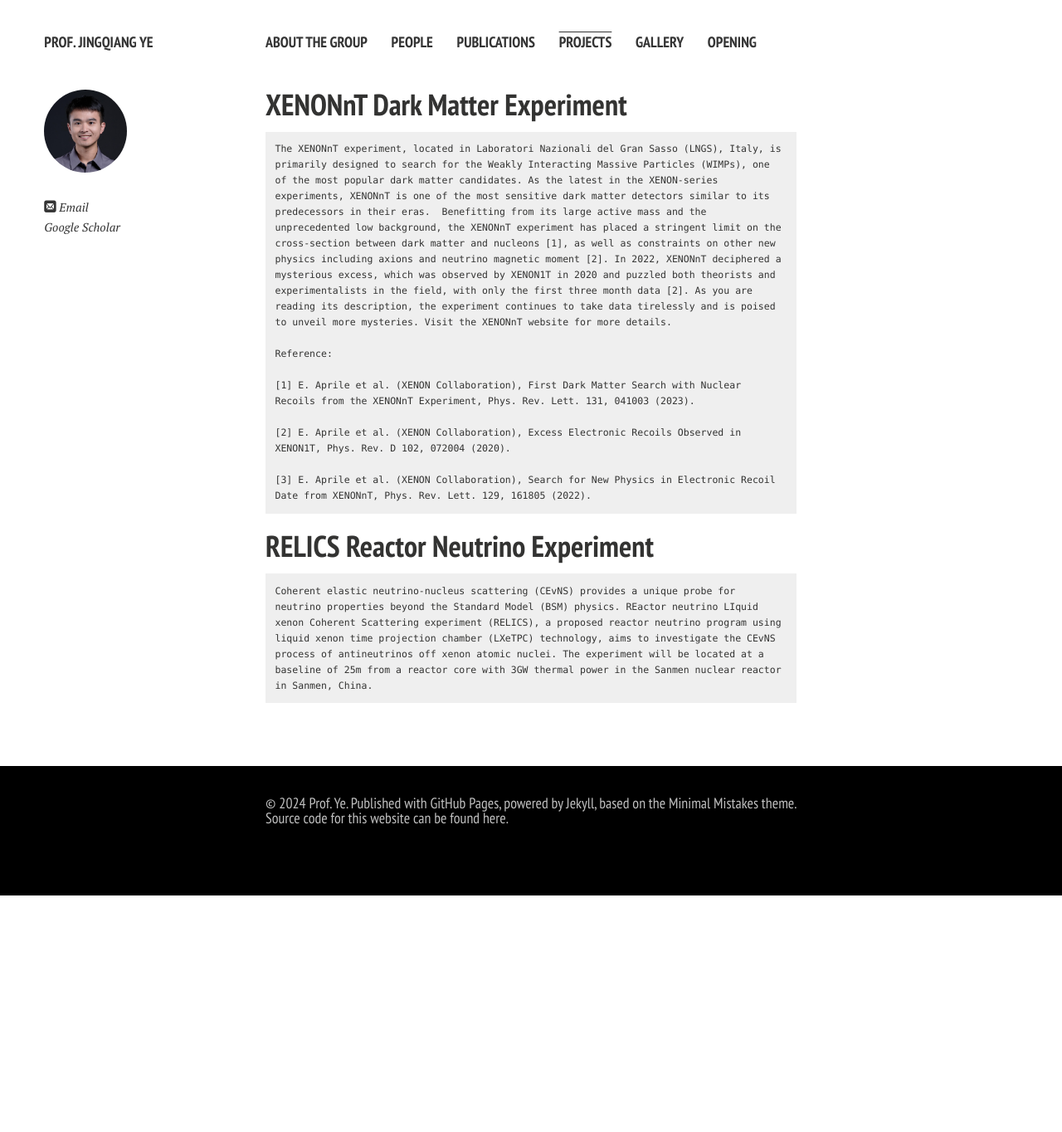
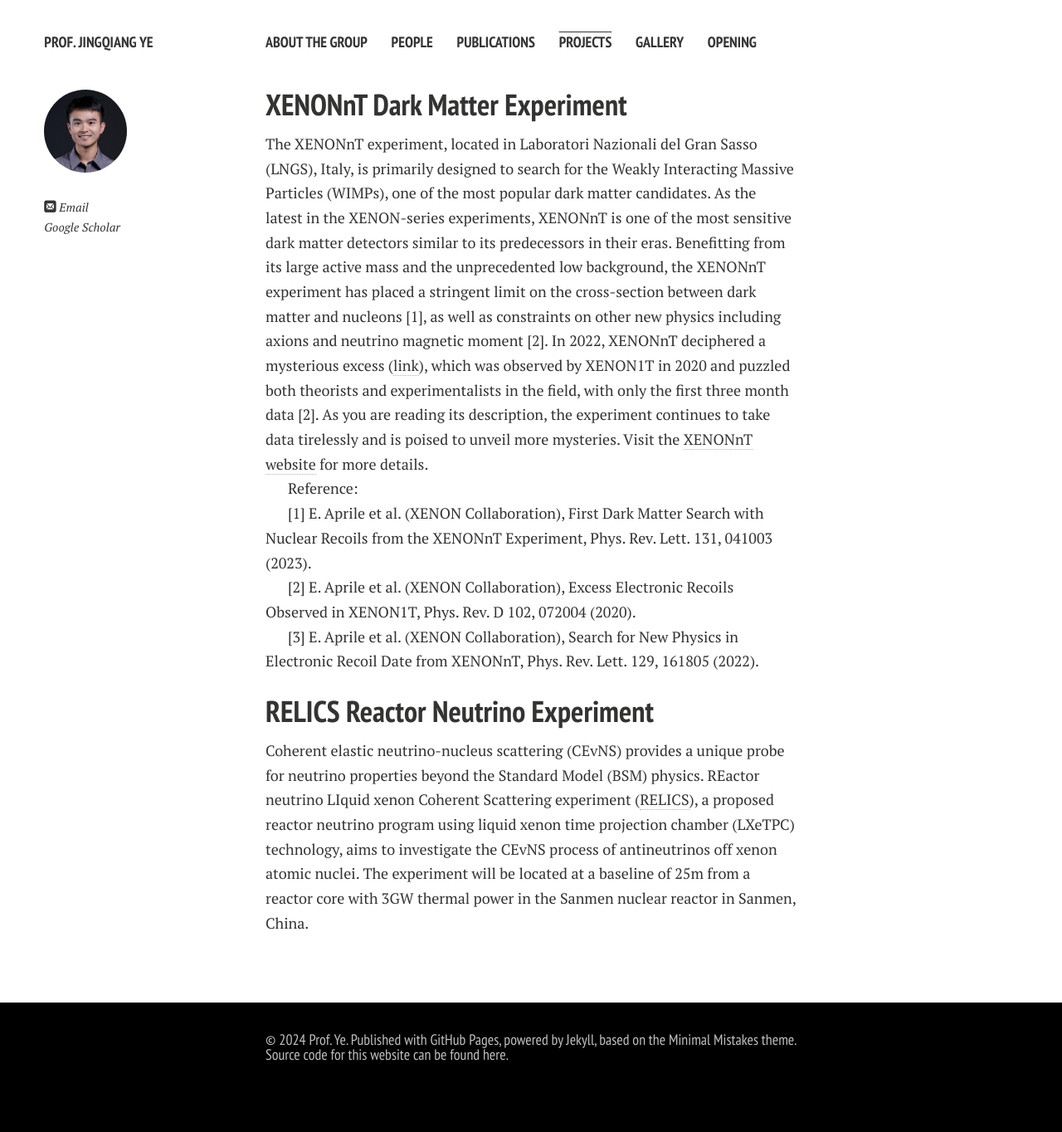
Before and after one commit to terteruu/terteruu.github.io, a Jekyll site: the page built from projects.md, in a window 1280 px wide. Shown: the whole page at 83% size. Built offline with Jekyll 4.4.1, drawn with Linux system fonts in a browser that asks for light colours; nearby versions of some CDN libraries; comment, search, counter and statistics services are not loaded; a style sheet for code colours, icons or effects is not loaded; before the commit the page ends 1079 px from its top, so only the background shows below that.

Commit message:
add some urls

````diff
--- a/projects.md
+++ b/projects.md
@@ -5,8 +5,8 @@ title: Project
 ---
 
 ## XENONnT Dark Matter Experiment
-```
-The XENONnT experiment, located in Laboratori Nazionali del Gran Sasso (LNGS), Italy, is primarily designed to search for the Weakly Interacting Massive Particles (WIMPs), one of the most popular dark matter candidates. As the latest in the XENON-series experiments, XENONnT is one of the most sensitive dark matter detectors similar to its predecessors in their eras.  Benefitting from its large active mass and the unprecedented low background, the XENONnT experiment has placed a stringent limit on the cross-section between dark matter and nucleons [1], as well as constraints on other new physics including axions and neutrino magnetic moment [2]. In 2022, XENONnT deciphered a mysterious excess, which was observed by XENON1T in 2020 and puzzled both theorists and experimentalists in the field, with only the first three month data [2]. As you are reading its description, the experiment continues to take data tirelessly and is poised to unveil more mysteries. Visit the XENONnT website for more details.
+
+The XENONnT experiment, located in Laboratori Nazionali del Gran Sasso (LNGS), Italy, is primarily designed to search for the Weakly Interacting Massive Particles (WIMPs), one of the most popular dark matter candidates. As the latest in the XENON-series experiments, XENONnT is one of the most sensitive dark matter detectors similar to its predecessors in their eras. Benefitting from its large active mass and the unprecedented low background, the XENONnT experiment has placed a stringent limit on the cross-section between dark matter and nucleons [1], as well as constraints on other new physics including axions and neutrino magnetic moment [2]. In 2022, XENONnT deciphered a mysterious excess ([link](https://medium.com/starts-with-a-bang/xenons-experimental-triumph-no-dark-matter-but-the-best-null-result-in-history-464b1a30a2f)), which was observed by XENON1T in 2020 and puzzled both theorists and experimentalists in the field, with only the first three month data [2]. As you are reading its description, the experiment continues to take data tirelessly and is poised to unveil more mysteries. Visit the [XENONnT website](https://xenonexperiment.org/) for more details.
 
 Reference:
 
@@ -15,9 +15,8 @@ Reference:
 [2] E. Aprile et al. (XENON Collaboration), Excess Electronic Recoils Observed in XENON1T, Phys. Rev. D 102, 072004 (2020).
 
 [3] E. Aprile et al. (XENON Collaboration), Search for New Physics in Electronic Recoil Date from XENONnT, Phys. Rev. Lett. 129, 161805 (2022).
-```
+
 
 ## RELICS Reactor Neutrino Experiment
-```
-Coherent elastic neutrino-nucleus scattering (CEvNS) provides a unique probe for neutrino properties beyond the Standard Model (BSM) physics. REactor neutrino LIquid xenon Coherent Scattering experiment (RELICS), a proposed reactor neutrino program using liquid xenon time projection chamber (LXeTPC) technology, aims to investigate the CEvNS process of antineutrinos off xenon atomic nuclei. The experiment will be located at a baseline of 25m from a reactor core with 3GW thermal power in the Sanmen nuclear reactor in Sanmen, China.
-```
+
+Coherent elastic neutrino-nucleus scattering (CEvNS) provides a unique probe for neutrino properties beyond the Standard Model (BSM) physics. REactor neutrino LIquid xenon Coherent Scattering experiment ([RELICS](https://arxiv.org/abs/2405.05554)), a proposed reactor neutrino program using liquid xenon time projection chamber (LXeTPC) technology, aims to investigate the CEvNS process of antineutrinos off xenon atomic nuclei. The experiment will be located at a baseline of 25m from a reactor core with 3GW thermal power in the Sanmen nuclear reactor in Sanmen, China.
````
